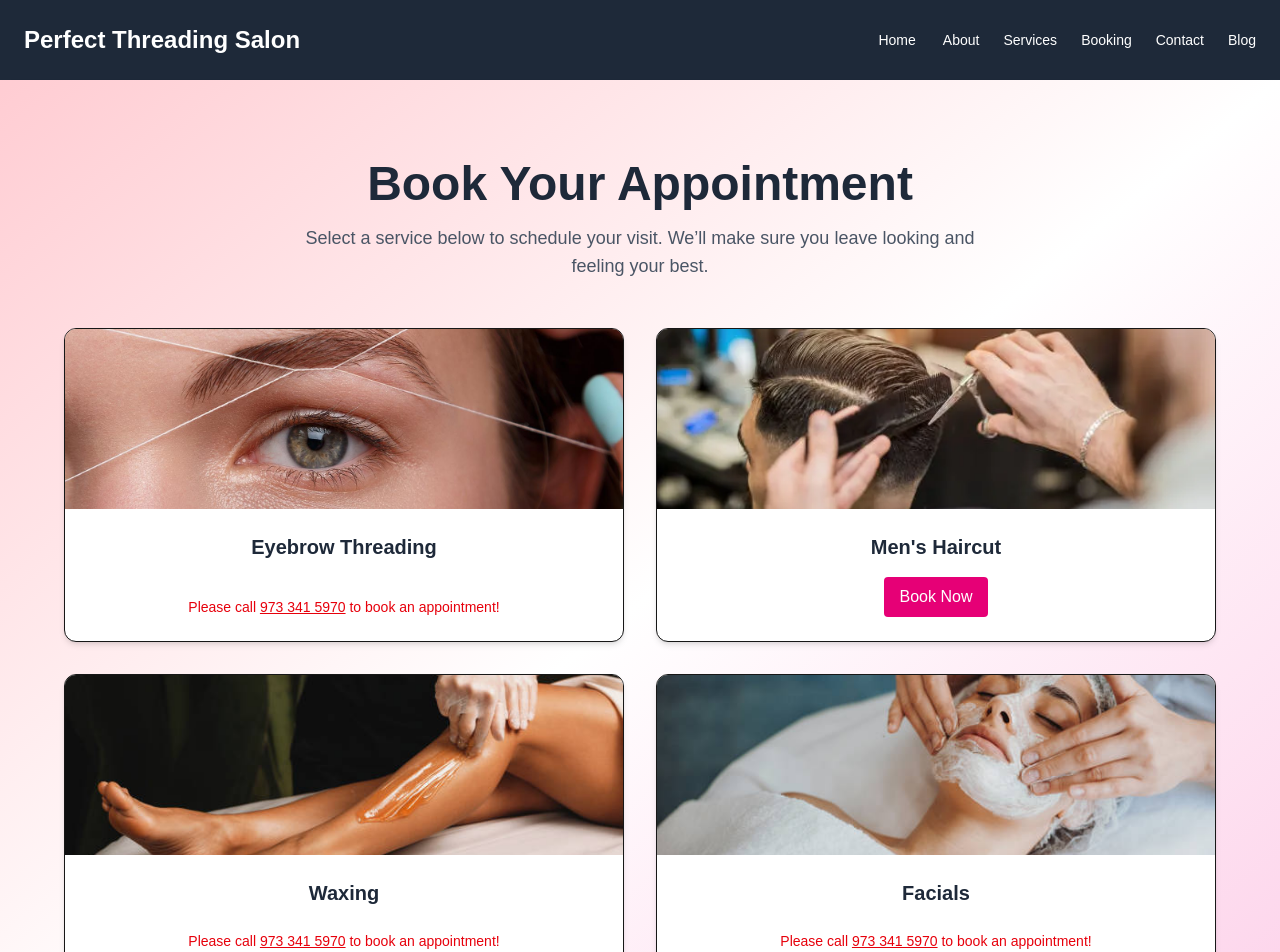
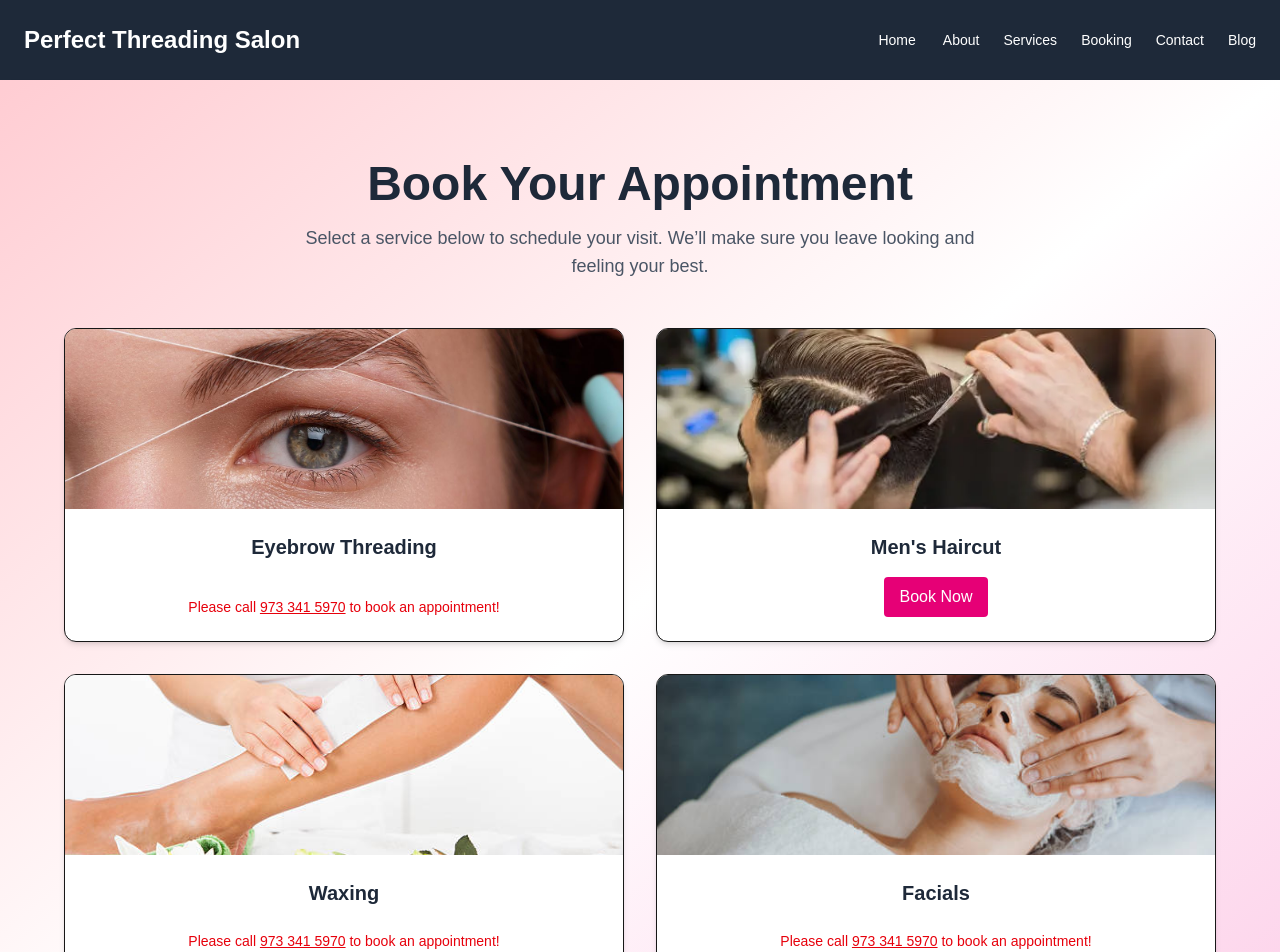
Before and after one commit to pvparekh/Perfect-Threading, a Next.js app: page /booking in a window 1280 px wide. Shown: the top 952 px of the page. Built offline with nearby package versions, Linux system fonts and the light colour scheme.

Commit message:
new image

```diff
--- a/src/pages/booking.tsx
+++ b/src/pages/booking.tsx
@@ -19,7 +19,7 @@ export default function Booking() {
     },
     {
       name: "Waxing",
-      image: "/images/waxing.jpg",
+      image: "/images/waxing2.jpg",
       link: "https://calendly.com/pvparekh14/perfect-threading-appointment"
     },
     {
```
Also changed, not shown: public/images/waxing3.jpg (added).
